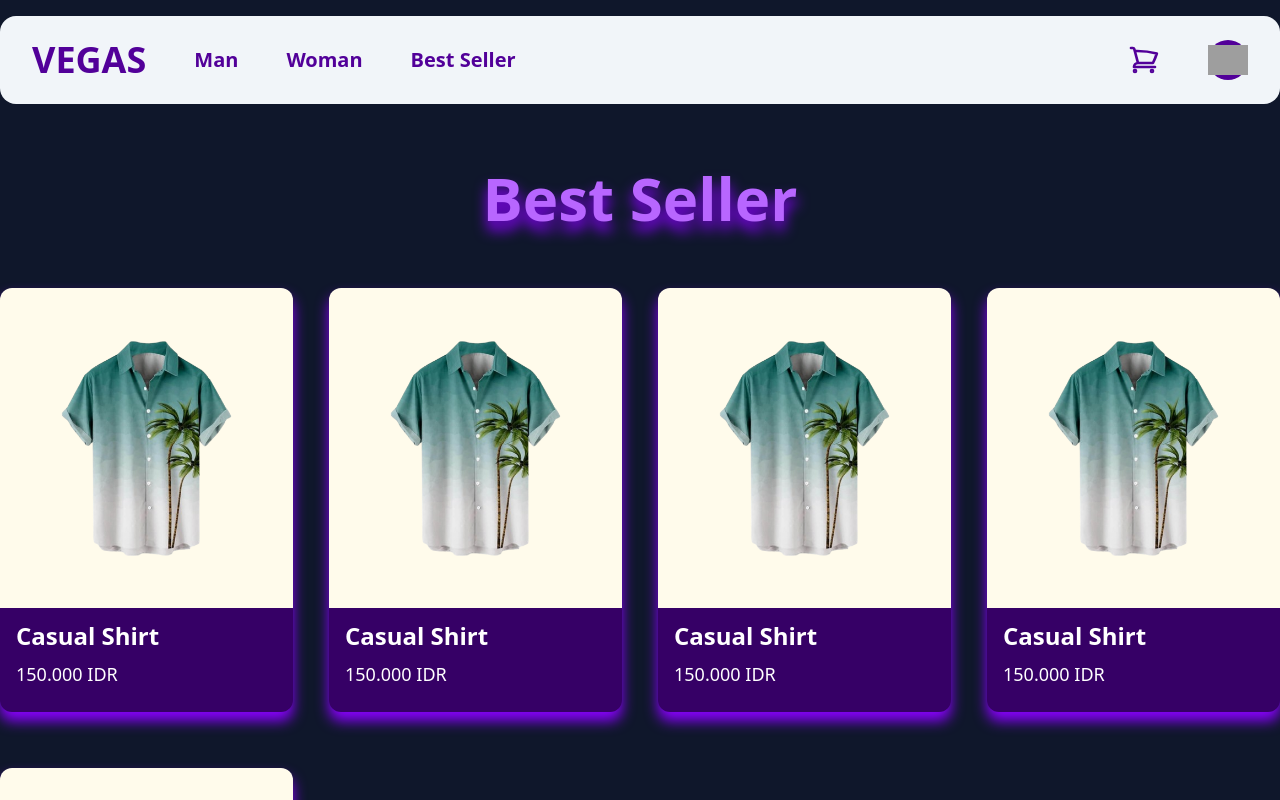
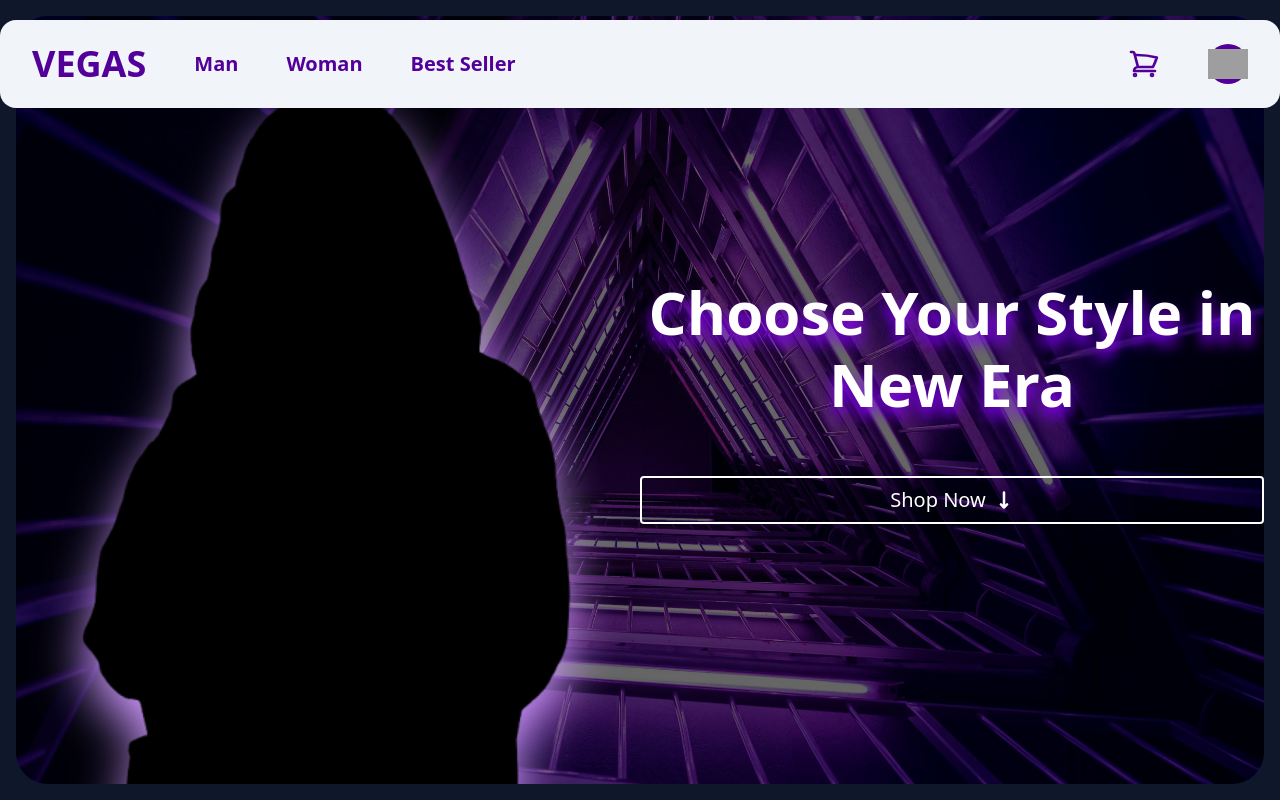
Before and after one commit to Hanvegas/E-Commerce, a Next.js app: page /best-seller in a window 1280 px wide. Shown: the top 800 px of the page. Built offline with nearby package versions, Linux system fonts and the light colour scheme; grey boxes are pictures that could not be loaded.

Commit message:
Add Specific Hero Section

```diff
--- a/src/app/best-seller/page.tsx
+++ b/src/app/best-seller/page.tsx
@@ -1,11 +1,14 @@
 import CardItem from '@/components/CardItem'
 import CatalogSection from '@/components/section/catalog-section'
+import { SpecificHeroSection } from '@/components/section/hero-section'
 import React from 'react'
 
 export default function BestSeller() {
       return (
             <main>
-                  <CatalogSection text='Best Seller' level={1}>
+                  <SpecificHeroSection imageSrc='/images/artists/fashion6.png' title='Choose Your Style in New Era' scrollTo='best-seller' />
+
+                  <CatalogSection text='Best Seller' level={1} id='best-seller'>
                         <CardItem title="Casual Shirt" price="150.000 IDR" imageSrc="/images/clothes/tshirt.png" />
                         <CardItem title="Casual Shirt" price="150.000 IDR" imageSrc="/images/clothes/tshirt.png" />
                         <CardItem title="Casual Shirt" price="150.000 IDR" imageSrc="/images/clothes/tshirt.png" />
--- a/src/app/globals.css
+++ b/src/app/globals.css
@@ -10,6 +10,10 @@
       --color-primary-700: #520099;
       --color-primary-800: #360066;
       --color-primary-900: #1b0033;
+}
+
+html {
+      scroll-behavior: smooth;
 }
 
 .clip-custom {
--- a/src/app/layout.tsx
+++ b/src/app/layout.tsx
@@ -27,7 +27,7 @@ export default function RootLayout({
   return (
     <html lang="en">
       <body
-        className={`${geistSans.variable} ${geistMono.variable} antialiased bg-slate-900`}
+        className={`${geistSans.variable} ${geistMono.variable} antialiased relative bg-slate-900`}
       >
         <DynamicNavbar />
         {children}
--- a/src/app/page.tsx
+++ b/src/app/page.tsx
@@ -4,7 +4,7 @@ import BentoSection from "@/components/section/bento-section";
 import CatalogSection from "@/components/section/catalog-section";
 import CategorySection from "@/components/section/category-section";
 import ContactSection from "@/components/section/contact-section";
-import HeroSection from "@/components/section/hero-section";
+import { HeroSection } from "@/components/section/hero-section";
 import { BentoBox } from "@/components/ui/bento-box";
 import Image from "next/image";
 
--- a/src/components/Navbar.tsx
+++ b/src/components/Navbar.tsx
@@ -42,7 +42,7 @@ export function Navbar() {
 
 export function MainNavbar() {
       return (
-            <header className='sticky top-4 z-50'>
+            <header className='fixed w-full top-5 z-50'>
                   <MaxWidthWrapper>
                         <nav className='flex justify-between py-2 px-8 bg-slate-100 rounded-2xl'>
                               <ul className='flex items-center gap-12 py-4 font-semibold text-primary-700'>
--- a/src/components/section/catalog-section.tsx
+++ b/src/components/section/catalog-section.tsx
@@ -6,11 +6,12 @@ type CatalogSectionProps = {
       children?: ReactNode
       text: string
       level: 1 | 2 | 3 | 4 | 5 | 6
+      id?: string
 }
 
-export default function CatalogSection({ children, text, level }: CatalogSectionProps) {
+export default function CatalogSection({ children, text, level, id }: CatalogSectionProps) {
       return (
-            <section className='w-full py-20'>
+            <section id={id} className='w-full py-20'>
                   <MaxWidthWrapper>
                         <Heading color={'light3'} level={level} className="drop-shadow-xl drop-shadow-primary-500 text-center" >{text}</Heading>
                         <div className='w-full grid grid-cols-4 gap-x-9 gap-y-14 mt-15'>
--- a/src/components/section/hero-section.tsx
+++ b/src/components/section/hero-section.tsx
@@ -7,7 +7,7 @@ import { Heading } from '../ui/heading'
 import { Logo } from '../ui/logo'
 import { Button } from '../ui/button'
 
-export default function HeroSection() {
+export function HeroSection() {
       return (
             <section className='p-2 sm:p-4'>
                   <div className='relative flex justify-center overflow-hidden w-full h-[730px] sm:h-[96vh] rounded-4xl'>
@@ -78,3 +78,47 @@ export default function HeroSection() {
             </section>
       )
 }
+
+type SpecificHeroSectionProps = {
+      imageSrc: string
+      title: string
+      scrollTo?: string
+}
+
+export function SpecificHeroSection({ imageSrc, title, scrollTo }: SpecificHeroSectionProps) {
+      return (
+            <section className='p-2 sm:p-4'>
+                  <div className='relative flex justify-center items-end overflow-hidden w-full h-[730px] sm:h-[96vh] rounded-4xl'>
+                        {/* Background Hero */}
+                        <div className='absolute inset-0'>
+                              <Image src="/images/cyberpunk.jpg"
+                                    alt='image'
+                                    fill />
+                        </div>
+
+                        {/* ShadowBackground */}
+                        <ShadowBackground
+                              layer={1}
+                              directionTo={'full'} />
+
+                        {/* Content */}
+                        <MaxWidthWrapper className="relative flex items-center w-full h-full z-20">
+                              <div className='relative flex items-end w-full h-full mt-22'>
+                                    <Image src={imageSrc} alt={title} fill className='object-cover drop-shadow-2xl drop-shadow-primary-200 filter brightness-0' />
+                              </div>
+                              <div className='flex flex-col justify-center w-full'>
+                                    <Heading color="white" level={1} className="drop-shadow-xl drop-shadow-primary-500 text-center leading-18">{title}</Heading>
+                                    <Button asChild variant="primaryOutline" size='lg' className='mt-14 hover:drop-shadow-xl hover:drop-shadow-primary-500 duration-0'>
+                                          <a href={`#${scrollTo}`}>
+                                                Shop Now
+                                                <svg xmlns="http://www.w3.org/2000/svg" fill="none" viewBox="0 0 24 24" strokeWidth="3" stroke="currentColor" className="size-5 ml-2">
+                                                      <path strokeLinecap="round" strokeLinejoin="round" d="M15.75 17.25 12 21m0 0-3.75-3.75M12 21V3" />
+                                                </svg>
+                                          </a>
+                                    </Button>
+                              </div>
+                        </MaxWidthWrapper>
+                  </div>
+            </section>
+      )
+}
```
Also changed, not shown: public/images/artists/fashion6.png (added), public/images/categories/man-remove-bg.png (added).
